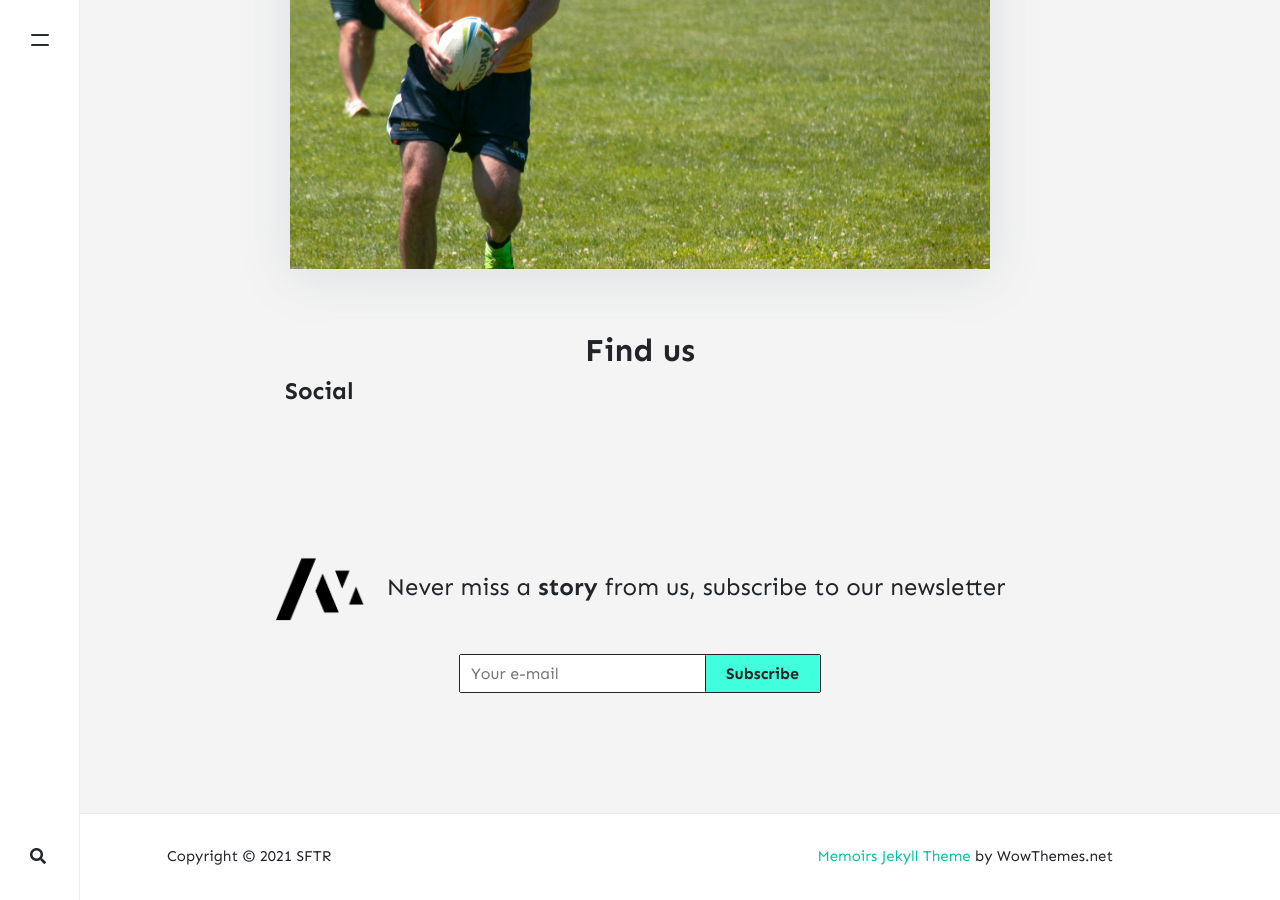
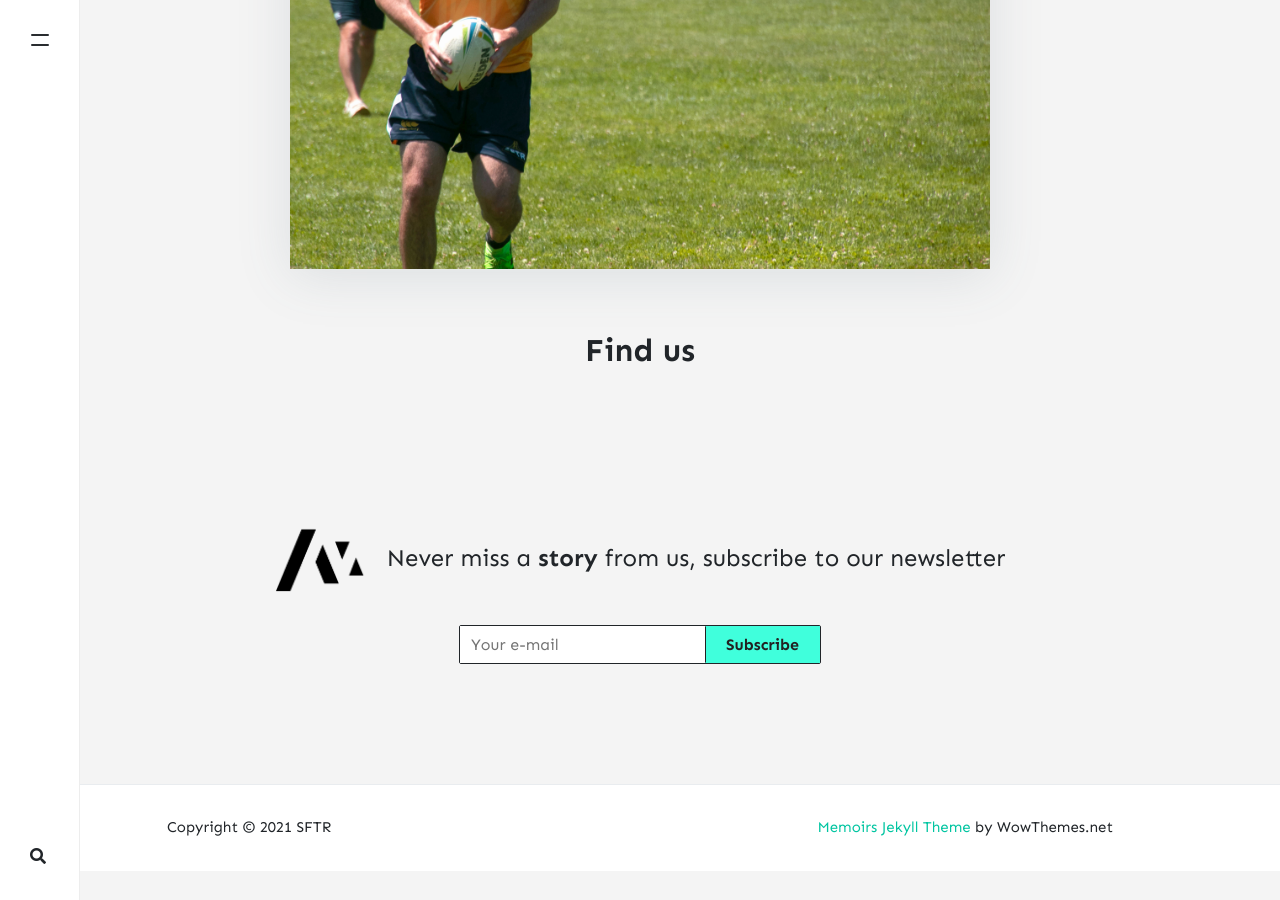
Before and after one commit to stackbit-projects/blue-triceratops-4f502, a Jekyll site: the page built from _pages/about.md, in a window 1280 px wide and 900 px high, scrolled down 823 px. Built offline with Jekyll 4.4.1, drawn with Linux system fonts in a browser that asks for light colours; nearby versions of some CDN libraries; comment, search, counter and statistics services are not loaded; after the commit the page ends 1694 px from its top, so only the background shows below that.

Commit message:
home.html: changed

```diff
--- a/_layouts/home.html
+++ b/_layouts/home.html
@@ -22,7 +22,7 @@ permalink: "/home.html"
     <h2 class="section-title">Find us</h2>
     <div class="column-group">
         <div class="three-column">
-            <h4>Social</h4>
+            <h4></h4>
             <p></p>
         </div>
     </div>
```
